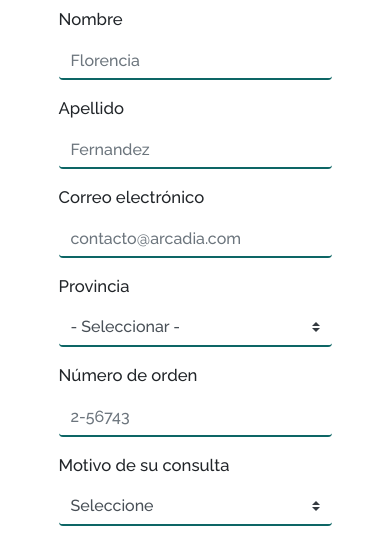
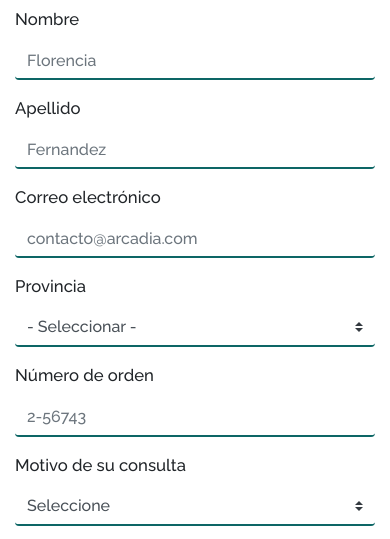
Before and after one commit to jesusmpds/arcadia-tienda-Jesus-Perez-camada-10755, a website: page pages/contacto.html in a window 390 px wide. Shown: the part 271-810 px from the top of the page. Drawn offline with nearby package versions, Linux system fonts and the light colour scheme; files whose address does not match are found by name.

Commit message:
Add container to Contact page,and fix mobile

```diff
--- a/pages/contacto.html
+++ b/pages/contacto.html
@@ -44,12 +44,10 @@
             </nav>
         </header>
         <main>
-            <section>
                 <h1>
                     Contáctanos
                 </h1>
-            </section>
-            <section>
+            <section class="container">
                 <form name="my-contact-form" action="gracias.html" method="post">
                     <div class="form-group">
                         <label for="my-contact-name">Nombre</label>
--- a/scss/components/_contact.scss
+++ b/scss/components/_contact.scss
@@ -4,17 +4,16 @@ label, input, select,textarea {
     display: block;
 }
 
-#my-contact-newsletter, form > label:nth-child(16) {
-    display: inline;
-}
-
 #contactPage {
-    section form{
-        margin: auto;
-        width: 70%;
-    }
-    form label{
-        margin: 10px 0;
+    form{
+        label{
+            margin: 10px 0;
+        }
+        @media (max-width: 350px) {
+            #contactButtons input{
+                margin-top: 0.5rem;
+            }
+        }
     }
 }
 
```
Also changed, not shown: css/styles.css.
